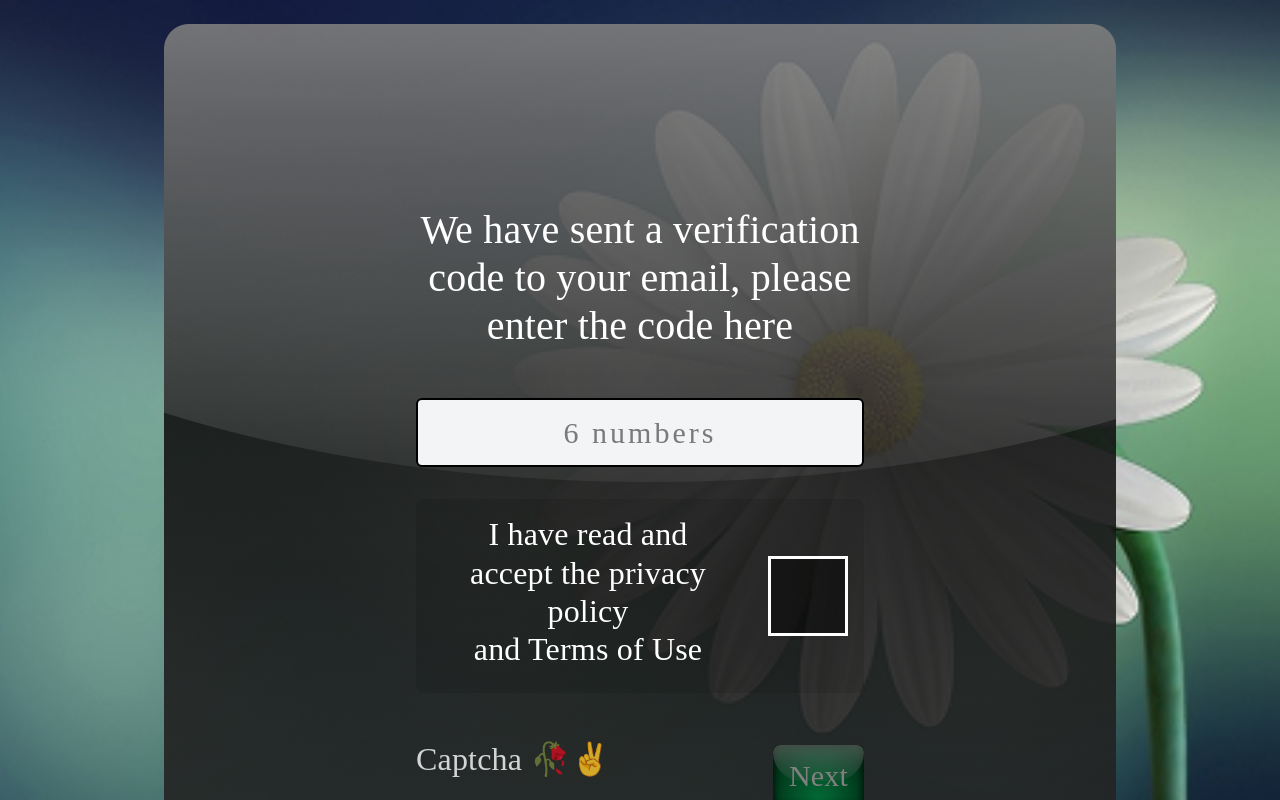
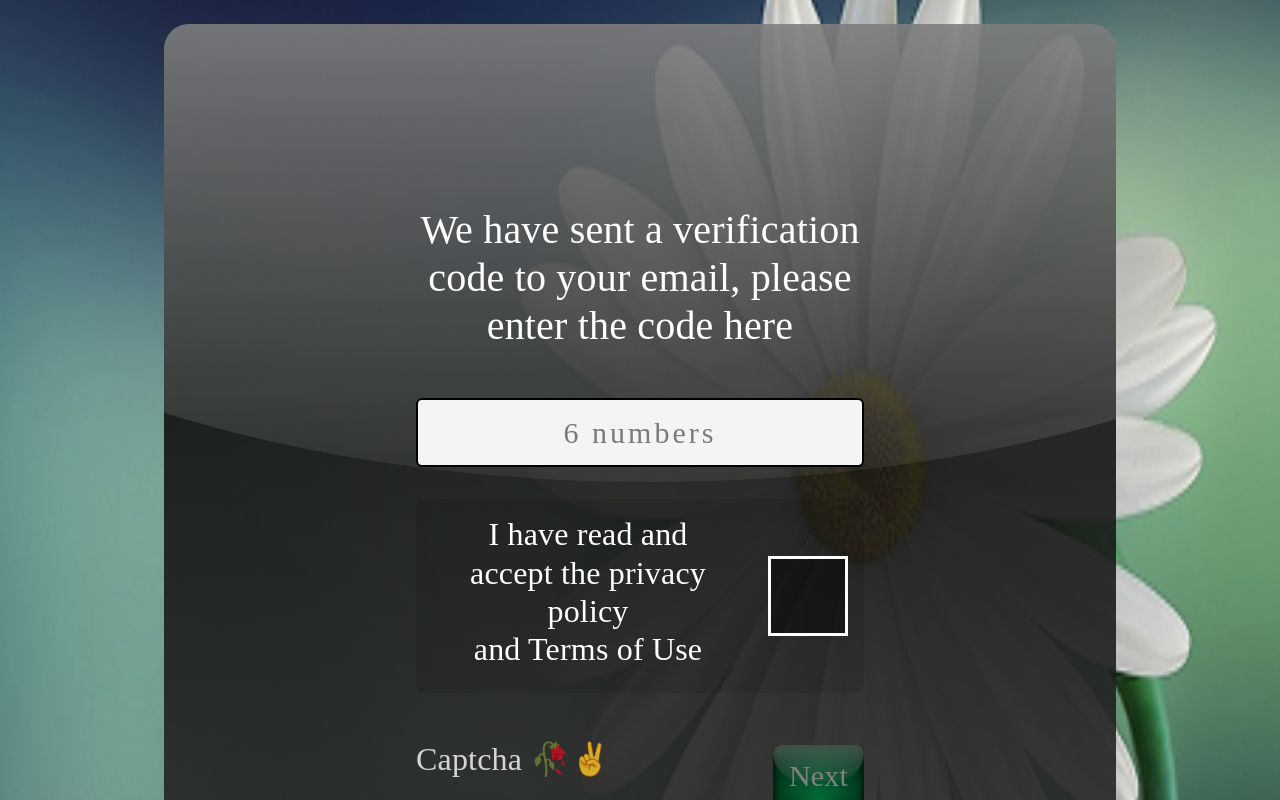
Before and after one commit to 3boodyy96/.AnyMedia-project, a React (Vite) app: page / in a window 1280 px wide. Shown: the top 800 px of the page. Built offline with nearby package versions, Linux system fonts and the light colour scheme; a web font is replaced by a local one.

Commit message:
fixed the background image

```diff
--- a/src/components/bg.jsx
+++ b/src/components/bg.jsx
@@ -1,8 +1,13 @@
-function Bg(){
+function Bg({className}) {
     return (
-        <div className="absolute inset-0 w-full h-full">
-            <img src="../src/assets/background.png" alt="Login Background" className="w-full h-full object-cover " />
-        </div>
+    <div
+        className={`
+        w-full h-full
+        bg-[url('/src/assets/background.png')] bg-cover bg-center bg-no-repeat
+        absolute inset-0
+        ${className ?? ""}
+    `}
+    />
     );
 }
 
--- a/src/pages/verfication-code-page.jsx
+++ b/src/pages/verfication-code-page.jsx
@@ -14,7 +14,7 @@ function VerficationCodePage() {
 
     return (
         <div className="flex min-h-screen items-center justify-center p-4">
-            <Bg />
+            <Bg className="sm:top-25 scale-y-150 md:top-20 scale-y-150 lg:top-20 scale-y-120" />
             <Frame
                 id="verfPageFrame"
                 responsive="w-full sm:w-[80%] md:w-[60%] lg:w-[50%] h-[100%] md:h-[85vh]"
```
Also changed, not shown: 1 other file (tests, documents, lock files or other folders).
